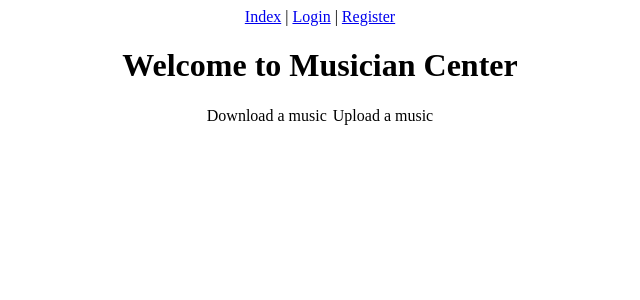
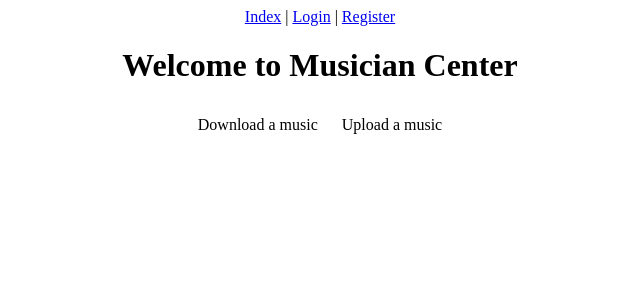
Before and after one commit to tangziyi001/MusicQR, a Django app: page /musician/ in a window 1280 px wide. Shown: the top 300 px of the page, without its empty margins (320-960 px from the left). Run offline with Django 3.2, Linux system fonts and the light colour scheme; some libraries are stand-ins or nearby versions.

Commit message:
update buttons & getQR

```diff
--- a/lswa/musician/static/musician/style.css
+++ b/lswa/musician/static/musician/style.css
@@ -15,9 +15,10 @@ h1 {
     -webkit-appearance: button;
     -moz-appearance: button;
     appearance: button;
-    padding: 1px;
+    padding: 10px;
     text-decoration: none;
     color: initial;
+    font-size: 16px;
 }
 
 button {
```
